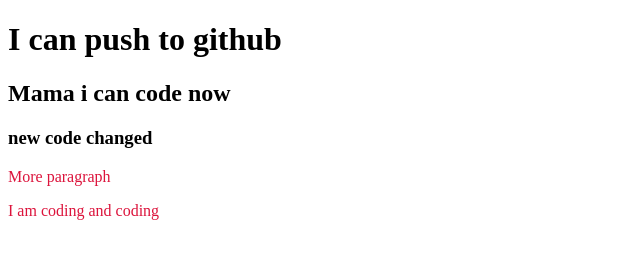
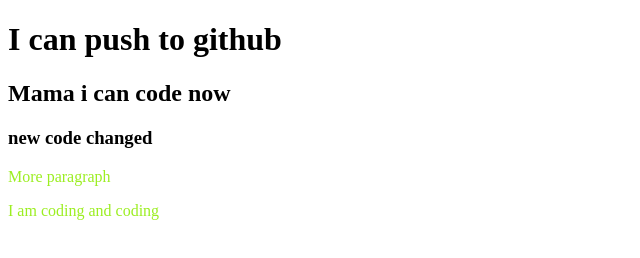
Before and after one commit to faiyaazfaisal/my-second-repo, a plain HTML site: page index.html in a window 1280 px wide. Shown: the whole page, without its empty margins (0-640 px from the left). Drawn offline with Linux system fonts and the light colour scheme.

Commit message:
color changed

```diff
--- a/style.css
+++ b/style.css
@@ -1,3 +1,3 @@
 p{
-    color: crimson;
+    color: rgb(156, 238, 34);
 }
```
